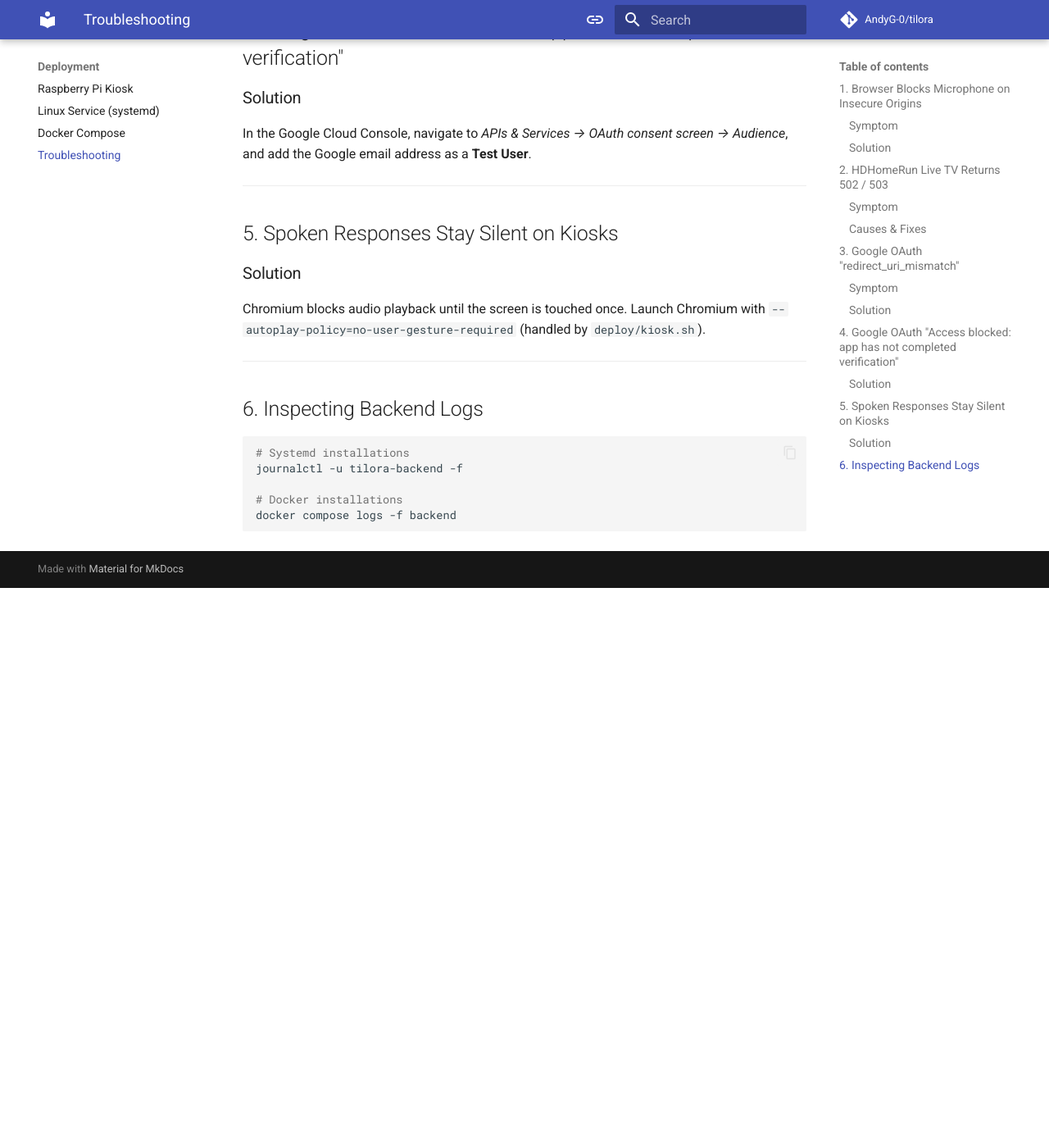
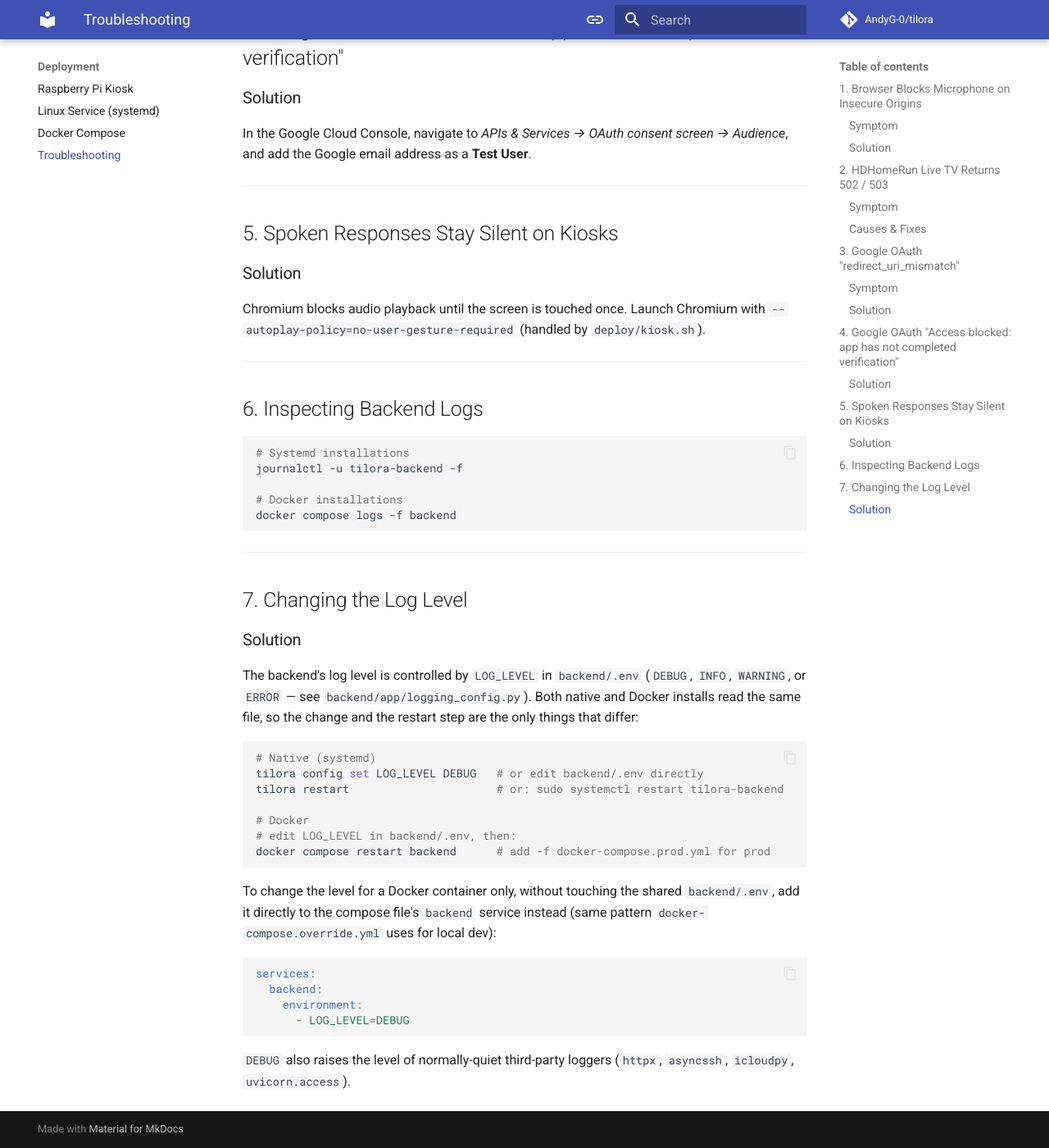
Before and after one commit to AndyG-0/tilora, an MkDocs documentation site: the page built from docs/deployment/troubleshooting.md, in a window 1280 px wide and 1400 px high, scrolled down 1682 px. Shown: the whole window at 82% size. Built offline with MkDocs 1.6.1 and Material for MkDocs 9.7.7, drawn with Linux system fonts in a browser that asks for light colours; comment, search, counter and statistics services are not loaded; before the commit the page ends 2399 px from its top, so only the background shows below that.

Commit message:
Document the LOG_LEVEL setting for native and Docker installs
The setting already works identically on both deployment modes (same
backend/.env file, read via EnvironmentFile on native and a bind mount on
Docker) but was undocumented, so add it to .env.example and explain how to
change it per deployment mode in the troubleshooting guide.

Co-Authored-By: Claude Sonnet 5 <noreply@anthropic.com>
Claude-Session: https://claude.ai/code/session_01Snw1qQYXf9adnrYo7ma3Qd

````diff
--- a/docs/deployment/troubleshooting.md
+++ b/docs/deployment/troubleshooting.md
@@ -68,3 +68,38 @@ journalctl -u tilora-backend -f
 # Docker installations
 docker compose logs -f backend
 ```
+
+---
+
+## 7. Changing the Log Level
+
+### Solution
+The backend's log level is controlled by `LOG_LEVEL` in `backend/.env`
+(`DEBUG`, `INFO`, `WARNING`, or `ERROR` — see `backend/app/logging_config.py`).
+Both native and Docker installs read the same file, so the change and the
+restart step are the only things that differ:
+
+```bash
+# Native (systemd)
+tilora config set LOG_LEVEL DEBUG   # or edit backend/.env directly
+tilora restart                      # or: sudo systemctl restart tilora-backend
+
+# Docker
+# edit LOG_LEVEL in backend/.env, then:
+docker compose restart backend      # add -f docker-compose.prod.yml for prod
+```
+
+To change the level for a Docker container only, without touching the
+shared `backend/.env`, add it directly to the compose file's `backend`
+service instead (same pattern `docker-compose.override.yml` uses for local
+dev):
+
+```yaml
+services:
+  backend:
+    environment:
+      - LOG_LEVEL=DEBUG
+```
+
+`DEBUG` also raises the level of normally-quiet third-party loggers
+(`httpx`, `asyncssh`, `icloudpy`, `uvicorn.access`).
````
Also changed, not shown: deploy/README.md (+3 -1 lines), 1 other file.
